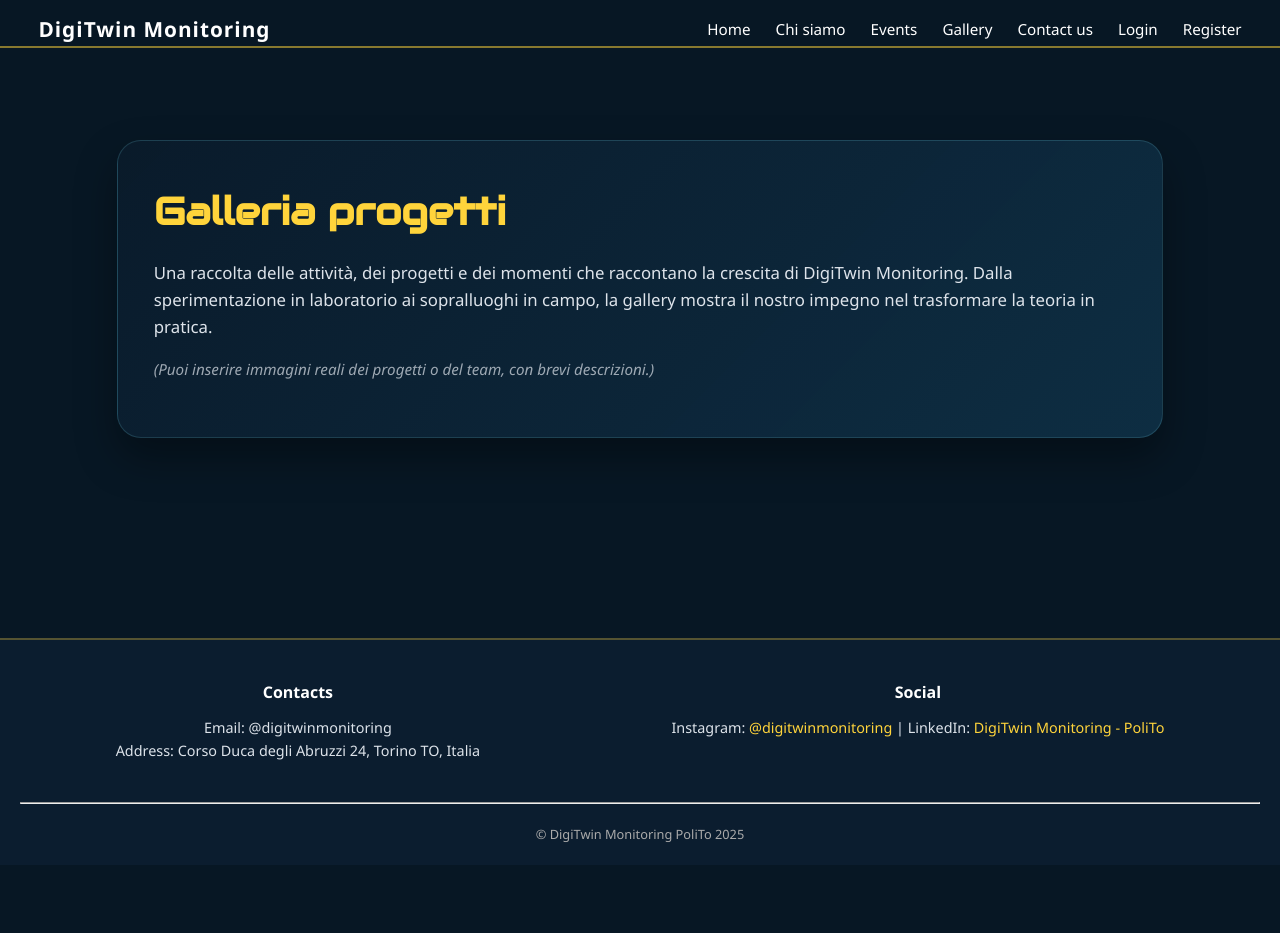
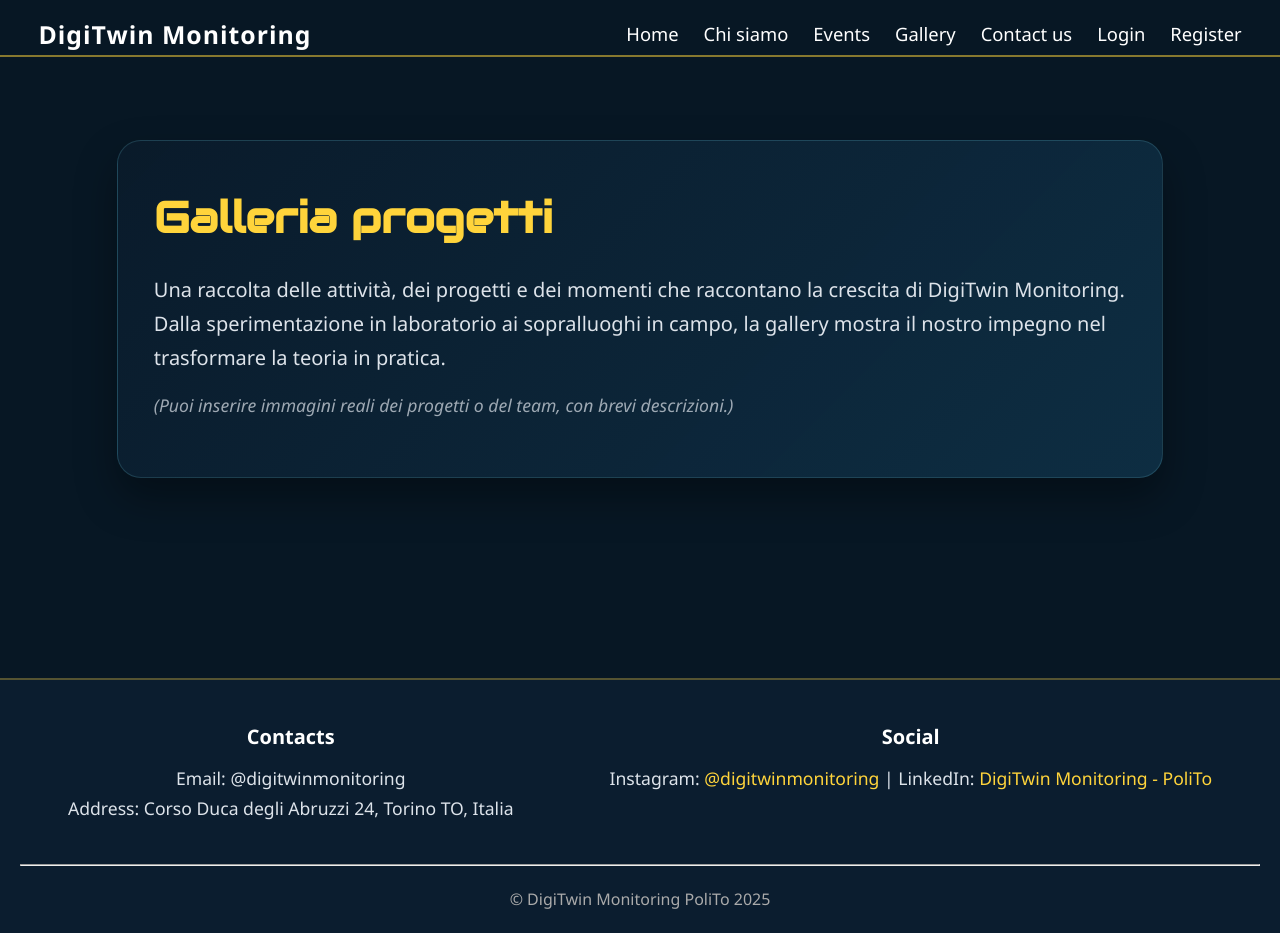
Before and after one commit to BlancatoAntonino/DigiTwin-LoginApp-Pubblica, a React (Vite) app in the folder login app/: page /gallery in a window 1280 px wide. Before the commit the page ends 865 px from the top, so only its background shows below. Built offline with nearby package versions, Linux system fonts and the light colour scheme.

Commit message:
Enlarge typography across pages

```diff
--- a/login app/src/homeTheme.css
+++ b/login app/src/homeTheme.css
@@ -26,12 +26,14 @@
 .home-header .logo span {
   color: #00a19a;
   letter-spacing: 1.4px;
+  font-size: 1.6rem;
 }
 
 .home-header nav a {
   color: #fdfcff;
   font-family: "Gotham Book", "Gotham", "Segoe UI", sans-serif;
   transition: color 0.2s ease, transform 0.2s ease;
+  font-size: 1.15rem;
 }
 
 .home-header nav a:hover,
--- a/login app/src/style1.css
+++ b/login app/src/style1.css
@@ -12,10 +12,11 @@
   font-family: "Gotham Book", "Gotham", "Segoe UI", sans-serif;
   background-color: #071724;
   color: white;
-  line-height: 1.6;
+  line-height: 1.7;
   padding-bottom: 150px;
   margin: 0;
   padding: 0;
+  font-size: 1.1rem;
 }
 
 h1,
@@ -40,8 +41,7 @@
     border-bottom: 2px solid #ffd53b84;
   }
   .logo {
-
-    font-size: 1.3rem;
+    font-size: 1.55rem;
     font-weight: bold;
     letter-spacing: 1px;
   }
@@ -60,8 +60,7 @@
     margin-left: 25px;
     color: white;
     text-decoration: none;
-
-    font-size: 0.95rem;
+    font-size: 1.15rem;
   }
 
 main {
@@ -106,7 +105,7 @@
 }
 
 .hero-title {
-  font-size: clamp(2.5rem, 5vw, 4rem);
+  font-size: clamp(2.8rem, 5.5vw, 4.4rem);
   font-weight: 700;
   letter-spacing: 1px;
   margin-bottom: 20px;
@@ -115,26 +114,26 @@
 
 .hero-highlight {
   display: block;
-  font-size: clamp(1.5rem, 3.2vw, 2.4rem);
+  font-size: clamp(1.7rem, 3.6vw, 2.8rem);
   color: #68c4cf;
   margin-top: 10px;
 }
 
 .hero-subtitle {
-  font-size: clamp(1.1rem, 2.2vw, 1.4rem);
+  font-size: clamp(1.3rem, 2.6vw, 1.8rem);
   color: #ffd43b;
   font-weight: 500;
   margin-bottom: 20px;
 }
 
 .section-title {
-  font-size: clamp(1.9rem, 3vw, 2.4rem);
+  font-size: clamp(2.1rem, 3.4vw, 2.8rem);
   margin-bottom: 18px;
   color: #ffd43b;
 }
 
 .section-text {
-  font-size: 1.05rem;
+  font-size: 1.25rem;
   color: #dde3ea;
   margin-bottom: 16px;
 }
@@ -156,6 +155,7 @@
   text-decoration: none;
   transition: transform 0.2s ease, box-shadow 0.2s ease;
   border: 2px solid transparent;
+  font-size: 1.1rem;
 }
 
 .cta-button.primary {
@@ -192,12 +192,14 @@
   display: flex;
   align-items: center;
   gap: 10px;
+  font-size: 1.2rem;
 }
 
 .bullet-list {
   margin: 0 0 16px 18px;
   color: #dde3ea;
-  line-height: 1.7;
+  line-height: 1.8;
+  font-size: 1.2rem;
 }
 
 .bullet-list li {
@@ -213,13 +215,17 @@
 }
 
 .highlight-card h3 {
-  font-size: 1.4rem;
+  font-size: 1.6rem;
   margin-bottom: 12px;
   color: #68c4cf;
 }
 
+.highlight-card p {
+  font-size: 1.25rem;
+}
+
 .subtle-text {
-  font-size: 0.95rem;
+  font-size: 1.1rem;
   color: rgba(221, 227, 234, 0.7);
   font-style: italic;
 }
@@ -248,12 +254,12 @@
     padding: 0% 2% 0% 0%;
   }
   .intro h1 {
-    font-size: 2.6rem;
+    font-size: 2.9rem;
     margin-bottom: 10px;
   }
 
   .intro p {
-    font-size: 1.1rem;
+    font-size: 1.3rem;
     color: #DDE3EA;
   }
 
@@ -283,7 +289,7 @@
   }
 
   .subtext {
-    font-size: 0.75rem;
+    font-size: 0.95rem;
     font-weight: normal;
     margin-top: 10px;
   }
@@ -343,7 +349,7 @@
     margin-top: 60px;
     text-align: center;
     padding: 20px;
-    font-size: 0.9rem;
+    font-size: 1.1rem;
     color: #DDE3EA;
   }
   .main-box {
@@ -446,7 +452,7 @@
   background-color: #0b1d2f;
   padding: 40px 20px 20px 20px;
   color: #dde3ea;
-  font-size: 0.9rem;
+  font-size: 1.1rem;
   border-top: 2px solid #ffd43b4d;
 }
 
@@ -462,15 +468,20 @@
   margin-bottom: 20px;
 }
 
+.footer-section p {
+  font-size: 1.1rem;
+}
+
 .footer-section h4 {
   margin-bottom: 10px;
-  font-size: 1rem;
+  font-size: 1.25rem;
   color: #ffffff;
 }
 
 .footer-section a {
   color: #ffd43b;
   text-decoration: none;
+  font-size: 1.1rem;
 }
 
 .footer-section a:hover {
@@ -480,7 +491,7 @@
 .footer-bottom {
   text-align: center;
   color: #aaaaaa;
-  font-size: 0.8rem;
+  font-size: 1rem;
   margin-top: 20px;
 }
 
@@ -493,7 +504,7 @@
 }
 
 .contact-form label {
-  font-size: 0.95rem;
+  font-size: 1.15rem;
   font-weight: 500;
 }
 
@@ -505,7 +516,7 @@
   border: none;
   background-color: #dde3ea;
   color: #071724;
-  font-size: 1rem;
+  font-size: 1.15rem;
   resize: vertical;
 }
 
@@ -518,7 +529,7 @@
   display: flex;
   align-items: center;
   gap: 10px;
-  font-size: 0.9rem;
+  font-size: 1.05rem;
   flex-wrap: nowrap;
   white-space: nowrap;
 }
@@ -536,6 +547,7 @@
   font-weight: bold;
   cursor: pointer;
   width: 100%;
+  font-size: 1.15rem;
 }
 
 .contact-form button:hover {
@@ -569,3 +581,7 @@
   justify-content: flex-start;
   padding: 10px;
 }
+
+.contact-right-column h4 {
+  font-size: 1.4rem;
+}
--- a/login app/src/styleLoginForm.css
+++ b/login app/src/styleLoginForm.css
@@ -19,12 +19,12 @@
   }
 
   .login-container h1 {
-    font-size: 1.5rem;
+    font-size: 1.8rem;
     margin-bottom: 10px;
   }
 
   .login-container p {
-    font-size: 0.9rem;
+    font-size: 1.1rem;
     color: #cccccc;
   }
 
@@ -32,7 +32,7 @@
     display: block;
     margin-top: 15px;
     margin-bottom: 5px;
-    font-size: 0.9rem;
+    font-size: 1.1rem;
   }
   /*
   .login-container input[type="text"],
@@ -56,6 +56,7 @@
     margin-bottom: 10px;
     background-color: #dde3ea;
     color: #071724;
+    font-size: 1.1rem;
   }
 
   .login-container .checkbox {
@@ -75,6 +76,7 @@
     border-radius: 6px;
     font-weight: bold;
     cursor: pointer;
+    font-size: 1.15rem;
   }
 
   .login-container button:hover {
@@ -85,12 +87,13 @@
     margin-top: 20px;
     display: flex;
     justify-content: space-between;
-    font-size: 0.85rem;
+    font-size: 1.05rem;
   }
 
   .login-options a {
     color: #ffd43b;
     text-decoration: none;
+    font-size: 1.05rem;
   }
 
   .login-options a:hover {
```
